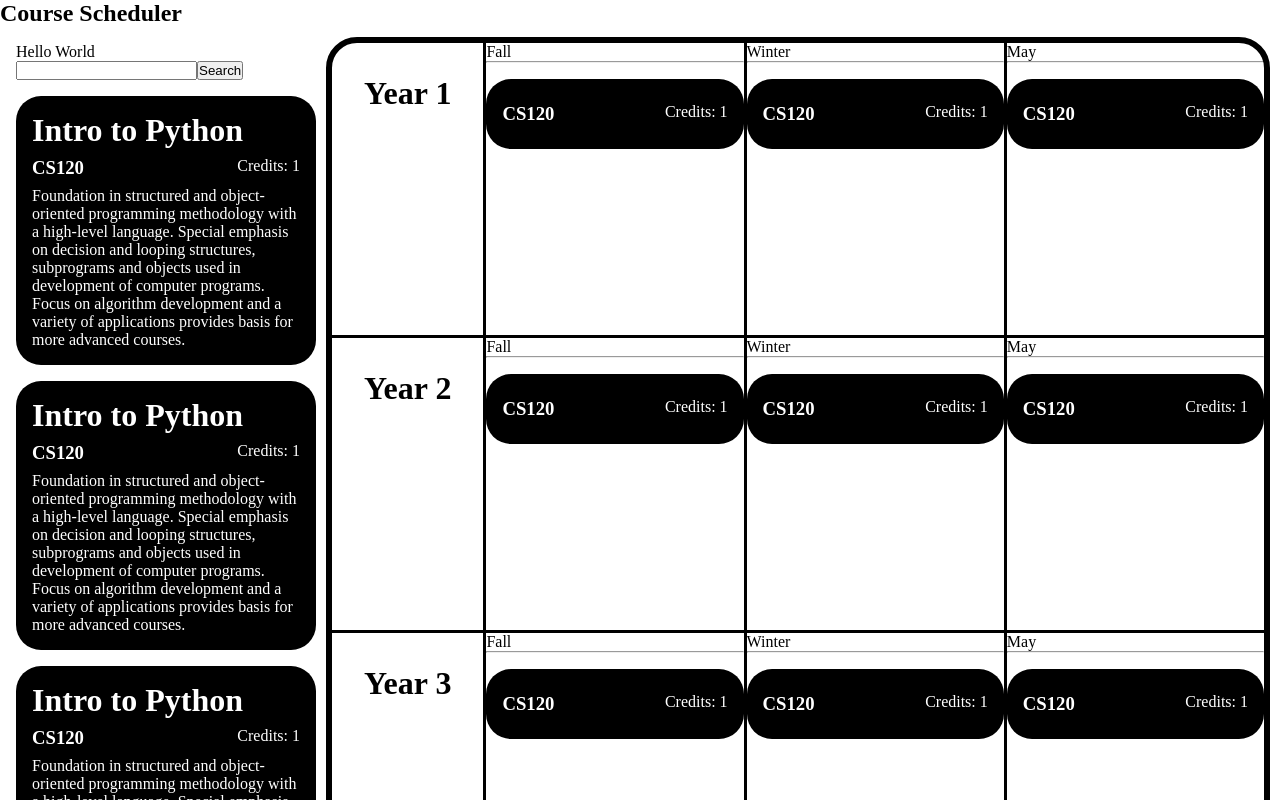
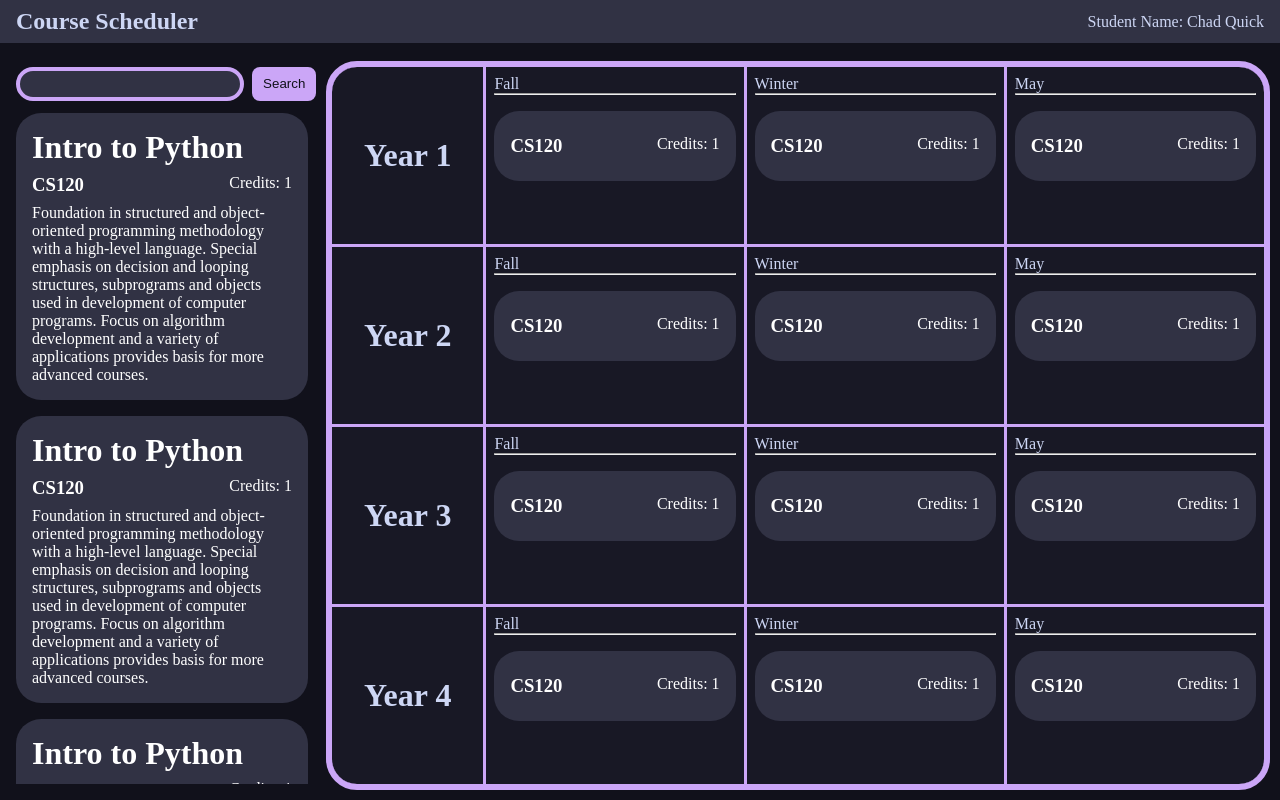
Before and after one commit to wood20q/CourseScheduler, a React (Vite) app: page / in a window 1280 px wide. Shown: the top 800 px of the page. Built offline with nearby package versions, Linux system fonts and the light colour scheme.

Commit message:
Added the name of the student on the webpage,  modified  the css for the site, and removed some testing code in the site

```diff
--- a/src/App.jsx
+++ b/src/App.jsx
@@ -4,11 +4,12 @@ import AvailableCourses from './components/AvailableCourses'
 
 function App() {
   return (
-    <>
-      <nav>
-        <h2>Course Scheduler</h2>
+    <div className="app-container">
+      <nav className="top-nav">
+        <h1>Course Scheduler</h1>
+        <p>Student Name: Chad Quick</p>
       </nav>
-      <main>
+      <main className="main-container">
         <div className="availableCourses">
           <AvailableCourses/>
         </div>
@@ -19,7 +20,7 @@ function App() {
           <Year yearNumber={4}/>
         </div>
       </main>
-    </>
+    </div>
   )
 }
 
--- a/src/components/AvailableCourses.jsx
+++ b/src/components/AvailableCourses.jsx
@@ -3,15 +3,16 @@ import CourseCard from "./CourseCard"
 function AvailableCourses() {
     return (
         <>
-            <p>Hello World</p>
             <form id="searchForm">
                 <input id="searchBox" type="text" />
                 <button type="submit">Search</button>
             </form>
-            <CourseCard name={"Intro to Python"} code={"CS120"} credits={1} description={"Foundation in structured and object-oriented programming methodology with a high-level language. Special emphasis on decision and looping structures, subprograms and objects used in development of computer programs. Focus on algorithm development and a variety of applications provides basis for more advanced courses."}/>
-            <CourseCard name={"Intro to Python"} code={"CS120"} credits={1} description={"Foundation in structured and object-oriented programming methodology with a high-level language. Special emphasis on decision and looping structures, subprograms and objects used in development of computer programs. Focus on algorithm development and a variety of applications provides basis for more advanced courses."}/>
-            <CourseCard name={"Intro to Python"} code={"CS120"} credits={1} description={"Foundation in structured and object-oriented programming methodology with a high-level language. Special emphasis on decision and looping structures, subprograms and objects used in development of computer programs. Focus on algorithm development and a variety of applications provides basis for more advanced courses."}/>
-            <CourseCard name={"Intro to Python"} code={"CS120"} credits={1} description={"Foundation in structured and object-oriented programming methodology with a high-level language. Special emphasis on decision and looping structures, subprograms and objects used in development of computer programs. Focus on algorithm development and a variety of applications provides basis for more advanced courses."}/>
+            <div className="coursesList">
+                <CourseCard name={"Intro to Python"} code={"CS120"} credits={1} description={"Foundation in structured and object-oriented programming methodology with a high-level language. Special emphasis on decision and looping structures, subprograms and objects used in development of computer programs. Focus on algorithm development and a variety of applications provides basis for more advanced courses."}/>
+                <CourseCard name={"Intro to Python"} code={"CS120"} credits={1} description={"Foundation in structured and object-oriented programming methodology with a high-level language. Special emphasis on decision and looping structures, subprograms and objects used in development of computer programs. Focus on algorithm development and a variety of applications provides basis for more advanced courses."}/>
+                <CourseCard name={"Intro to Python"} code={"CS120"} credits={1} description={"Foundation in structured and object-oriented programming methodology with a high-level language. Special emphasis on decision and looping structures, subprograms and objects used in development of computer programs. Focus on algorithm development and a variety of applications provides basis for more advanced courses."}/>
+                <CourseCard name={"Intro to Python"} code={"CS120"} credits={1} description={"Foundation in structured and object-oriented programming methodology with a high-level language. Special emphasis on decision and looping structures, subprograms and objects used in development of computer programs. Focus on algorithm development and a variety of applications provides basis for more advanced courses."}/>
+            </div>
         </>
     )
 }
--- a/src/components/Year.jsx
+++ b/src/components/Year.jsx
@@ -3,7 +3,7 @@ import Term from "./Term"
 function Year({ yearNumber }) {
     return (
         <div className="yearBlock">
-            <h1 id="yearLabel">Year {yearNumber}</h1>
+            <h1 className="yearLabel">Year {yearNumber}</h1>
             <div className="termBlock">
                 <Term termLabel={"Fall"}/>
                 <Term termLabel={"Winter"}/>
--- a/src/index.css
+++ b/src/index.css
@@ -2,55 +2,196 @@
 * {
   margin: 0;
   padding: 0;
+  box-sizing: border-box;
 }
 
 :root {
   --grid-outline: 3px;
+  /* Mocha Color Theme */
+  --rosewater: #f5e0dc;
+  --flamingo: #f2cdcd;
+  --pink: #f5c2e7;
+  --mauve: #cba6f7;
+  --red: #f38ba8;
+  --maroon: #eba0ac;
+  --peach: #fab387;
+  --yellow: #f9e2af;
+  --green: #a6e3a1;
+  --teal: #94e2d5;
+  --sky: #89dceb;
+  --sapphire: #74c7ec;
+  --blue: #89b4fa;
+  --lavender: #b4befe;
+  --text: #cdd6f4;
+  --subtext1: #bac2de;
+  --subtext0: #a6adc8;
+  --overlay2: #9399b2;
+  --overlay1: #7f849c;
+  --overlay0: #6c7086;
+  --surface2: #585b70;
+  --surface1: #45475a;
+  --surface0: #313244;
+  --base: #1e1e2e;
+  --mantle: #181825;
+  --crust: #11111b;
+}
+
+html,
+body,
+#root {
+  height: 100%;
+  background-color: var(--crust);
+  color: var(--text);
+}
+
+body {
+  overflow: hidden;
+}
+
+.app-container {
+  height: 100dvh;
+  display: flex;
+  flex-direction: column;
+  overflow: hidden;
+  gap: 0.5em;
+}
+
+/* Scrollbar Styles */
+/* width */
+::-webkit-scrollbar {
+  width: 10px;
+}
+
+/* Track */
+::-webkit-scrollbar-track {
+  background: var(--surface0);
+}
+
+/* Handle */
+::-webkit-scrollbar-thumb {
+  background: var(--overlay2);
+}
+
+/* Handle on hover */
+::-webkit-scrollbar-thumb:hover {
+  background: var(--mauve);
+}
+
+/* Nav Style */
+.top-nav {
+  flex-shrink: 0;
+  padding: 0.5em 1em 0.5em 1em;
+  display: flex;
+  justify-content: space-between;
+  align-items: center;
+  background-color: var(--surface0);
 }
 
 /* Setting the main grid of the site */
-main {
+main,
+.main-container {
+  flex: 1;
+  min-height: 0;
   display: grid;
   grid-template-columns: 300px 1fr;
   gap: 1em;
-  margin: 1em;
+  padding: 1em;
+  overflow: hidden;
+}
+
+.availableCourses {
+  min-height: 0;
+  height: 100%;
+  display: flex;
+  flex-direction: column;
+}
+
+#searchForm {
+  flex-shrink: 0;
+  padding-bottom: 0.75em;
+  display: flex;
+  gap: 0.5em;
+}
+
+#searchBox {
+  flex: 1;
+  padding: 0.4em 0.6em;
+  border-radius: 25px;
+  border: 4px solid var(--mauve);
+  background-color: var(--surface0);
+  color: var(--text);
+
+}
+
+#searchForm button {
+  padding: 0.4em 0.8em;
+  border-radius: 8px;
+  border: none;
+  background-color: var(--mauve);
+  color: var(--crust);
+  cursor: pointer;
+}
+
+.coursesList {
+  flex: 1;
+  min-height: 0;
+  overflow-y: auto;
+  padding-right: 0.5em;
+}
+
+.coursesList .course:first-child {
+  margin-top: 0;
 }
 
 /* Setting Schedule Grid */
 .scheduleArea {
+  min-height: 0;
+  height: 100%;
+  overflow: hidden;
   display: grid;
-  background-color: black;
+  grid-template-rows: repeat(4, minmax(0, 1fr));
+  background-color: var(--mauve);
   border-radius: 25px;
   gap: var(--grid-outline);
-  outline: calc(var(--grid-outline) * 2) solid black;
+  outline: calc(var(--grid-outline) * 2) solid var(--mauve);
 }
 
 .yearBlock {
   display: grid;
   grid-template-columns: auto 1fr;
   gap: var(--grid-outline);
+  min-height: 0;
+  overflow: hidden;
 }
 
 .termBlock {
   display: grid;
-  grid-template-columns: repeat(auto-fit, minMax(0px, 1fr));
+  grid-template-columns: repeat(auto-fit, minmax(0px, 1fr));
   gap: var(--grid-outline);
+  min-height: 0;
+  overflow: hidden;
 }
 
 /* Fixing background color */
-#yearLabel {
+.yearLabel {
   padding: 1em;
-  background-color: white;
+  background-color: var(--mantle);
+  display: flex;
+  align-items: center;
+  justify-content: center;
 }
 
 .term {
-  background-color: white;
+  background-color: var(--mantle);
+  min-height: 0;
+  overflow: hidden;
+  padding: 0.5em;
 }
 
 /* Course Card Styles */
 .course {
   display: grid;
-  background-color: black;
+  background-color: var(--surface0);
   color: white;
   margin-top: 1em;
   padding: 1em;
```
